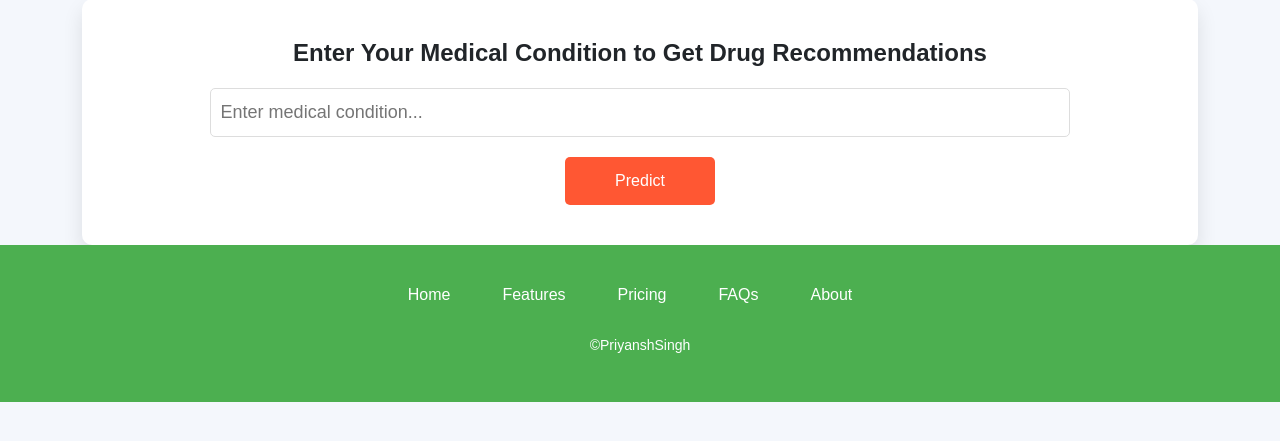
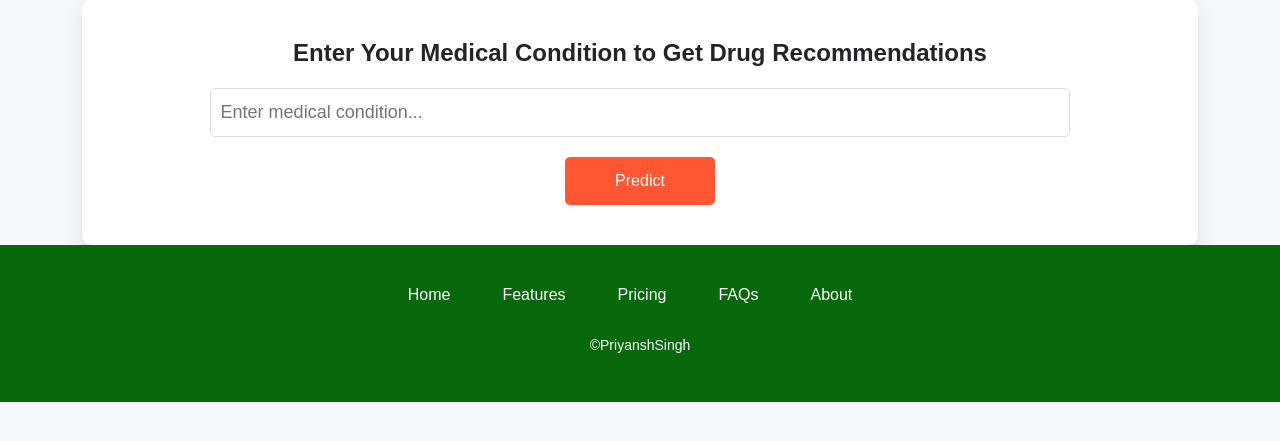
Before and after one commit to PriYanahsu/Disease-prediction-with-Drugs-recommanded-, a Flask app: page /index in a window 1280 px wide. Shown: the part 113-554 px from the top of the page. Run offline with Flask 3, Linux system fonts and the light colour scheme; the visitor is signed in with stand-in values (Sample User, id 1); parts of the project's set-up code (start-up, migrations or seed data) failed here and were passed over.

Commit message:
Updated home.html

```diff
--- a/templates/home.html
+++ b/templates/home.html
@@ -69,7 +69,7 @@
         }
 
         .footer {
-            background-color: #4CAF50;
+            background-color: #08680c;
             color: white;
             padding: 30px;
             text-align: center;
```
